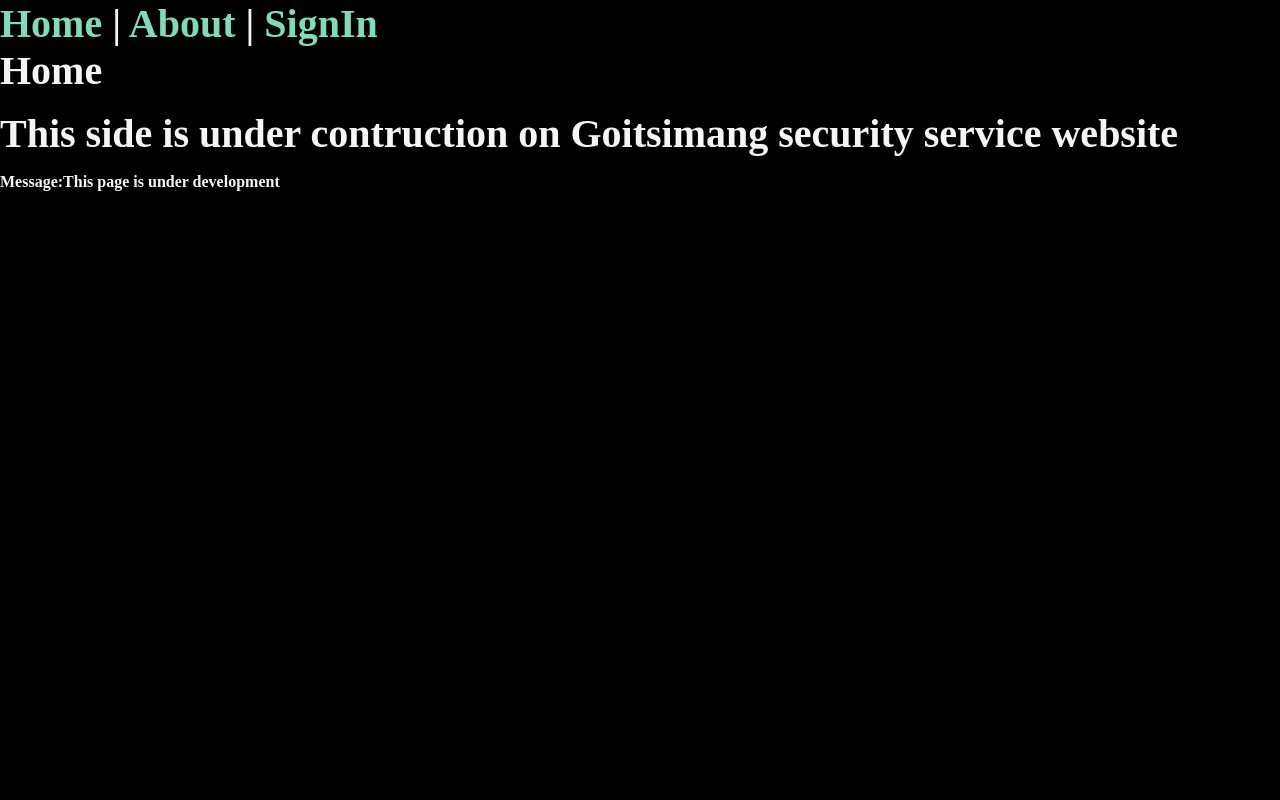
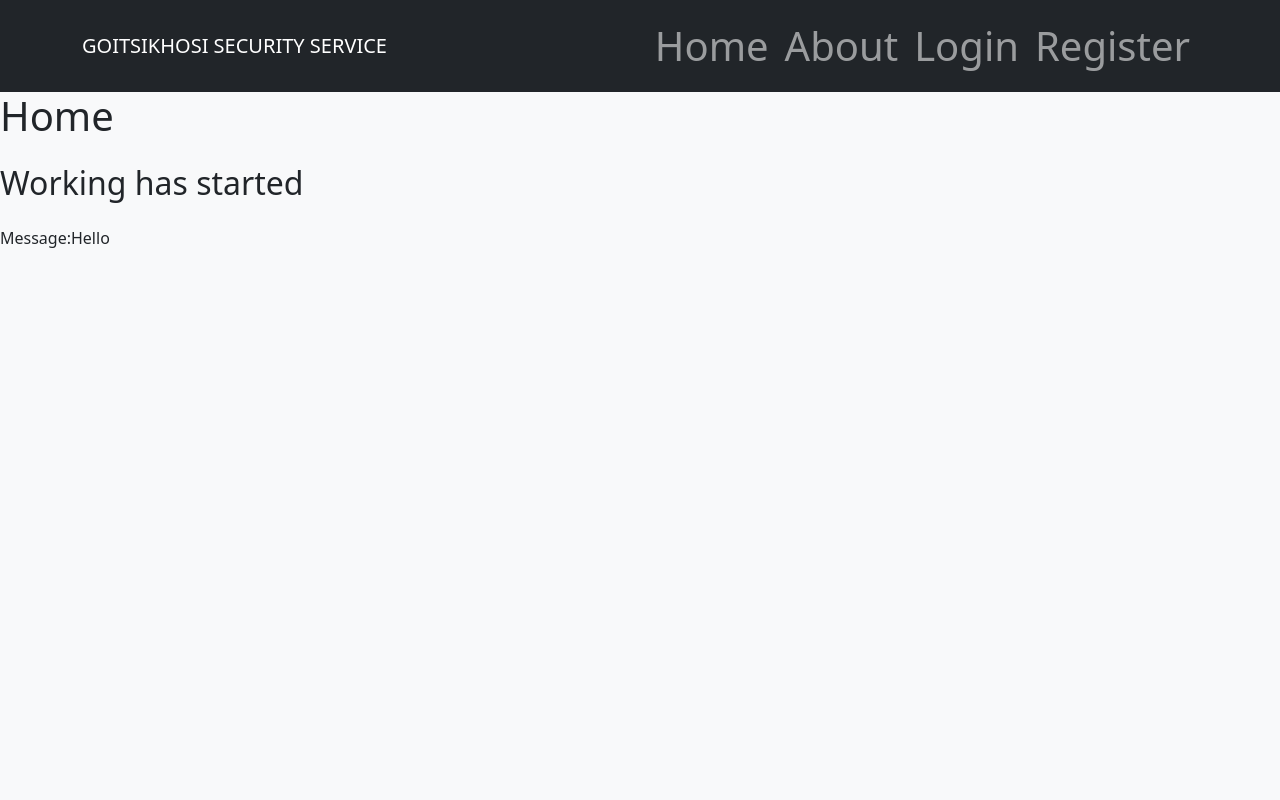
Before and after one commit to Tuwane/Live_on_fixing, a Django app: page / in a window 1280 px wide. Run offline with Django 5.2, Linux system fonts and the light colour scheme.

Commit message:
using bootstrap for base.html

```diff
--- a/core/core/views.py
+++ b/core/core/views.py
@@ -3,7 +3,7 @@
 
 
 def index(request):
-    return render(request, 'main/index.html',{'index':"This page is under development "})
+    return render(request, 'main/index.html',{'index':"Hello "})
 
 
 def about(request):
--- a/core/templates/main/index.html
+++ b/core/templates/main/index.html
@@ -6,7 +6,7 @@
     {% block content %}
 <section>
 <h1>Home</h1>
-<h2>This side is under contruction on Goitsimang security service website</h2>
+<h2>Working has started</h2>
 <p>Message:{{index}}</p>
 
 
--- a/core/templates/main/master.html
+++ b/core/templates/main/master.html
@@ -5,40 +5,42 @@
     <meta charset="UTF-8">
     <meta name="viewport" content="width=device-width, initial-scale=1.0">
     <link rel="stylesheet" href="{% static 'css/deco.css' %}">
+    <link href="https://cdn.jsdelivr.net/npm/bootstrap@5.3.3/dist/css/bootstrap.min.css" rel="stylesheet">
     <title> {%block title %}
 
 
         {% endblock %}
          </title>
-         <style>
-            * {
-    margin: 0;
-    padding: 0;
-    box-sizing: border-box;
-}
-
-body {
-    min-height: 100vh;
-    background-color: black;
-    color: whitesmoke;
-    font-size: 3rem;
-}
 
 
-         </style>
+
+
 </head>
-<body>
-    <h1>
+<body class="bg-light">
+<nav class="navbar navbar-expand-lg navbar-dark bg-dark">
+  <div class="container">
+    <a class="navbar-brand" href="#">GOITSIKHOSI SECURITY SERVICE</a>
 
-        <a href="/">Home</a> |
-        <a href="/about">About</a> |
-        <a href="#">SignIn</a>
-    </nav>
+    <button class="navbar-toggler" type="button" data-bs-toggle="collapse" data-bs-target="#navbarNav">
+      <span class="navbar-toggler-icon"></span>
+    </button>
+
+    <div class="collapse navbar-collapse" id="navbarNav">
+      <ul class="navbar-nav ms-auto">
+        <li class="nav-item"><a class="nav-link" href="/">Home</a></li>
+        <li class="nav-item"><a class="nav-link" href="about/">About</a></li>
+        <li class="nav-item"><a class="nav-link" href="#">Login</a></li>
+        <li class="nav-item"><a class="nav-link" href="#">Register</a></li>
+      </ul>
+    </div>
+  </div>
+</nav>
 
     {% block content %}
 
     {% endblock content %}
 
+</body>
 
-</body>
+
 </html>
```
Also changed, not shown: requirements.txt (added, +7 -0 lines).
